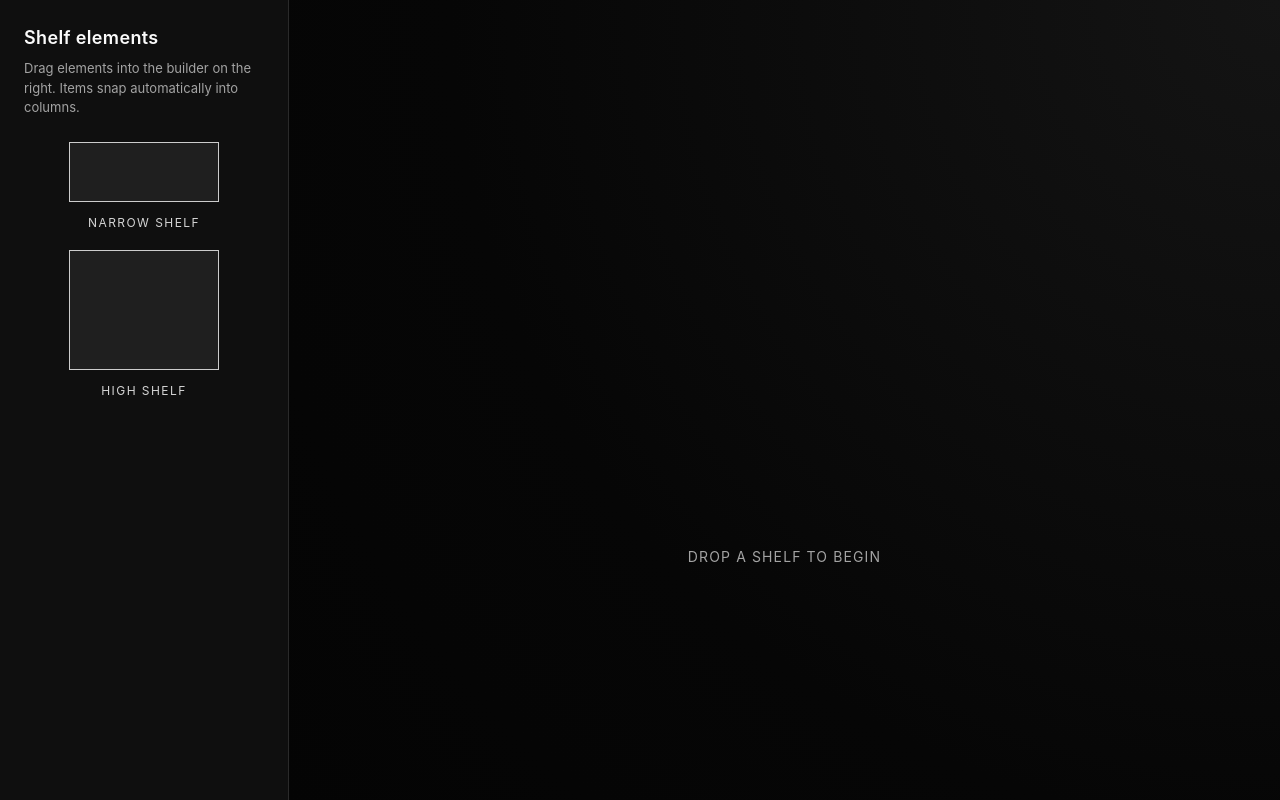
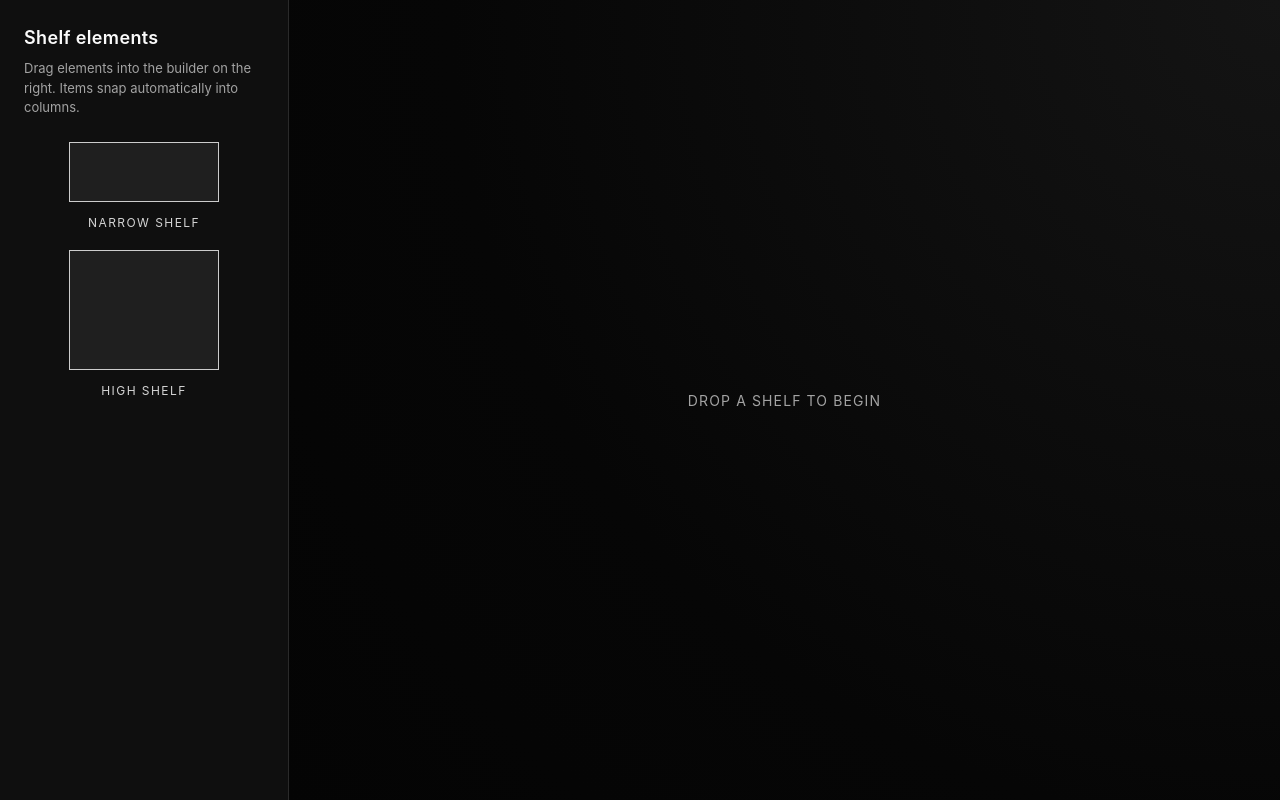
Before and after one commit to Scr1pting/lagertool, a React (Vite) app: page / in a window 1280 px wide. Built offline with nearby package versions, Linux system fonts and the light colour scheme.

Commit message:
Add fluent transitions between ShelfBuilder states

```diff
--- a/package.json
+++ b/package.json
@@ -11,6 +11,7 @@
   },
   "dependencies": {
     "@dnd-kit/core": "^6.3.1",
+    "framer-motion": "^12.23.24",
     "react": "^19.1.1",
     "react-dom": "^19.1.1",
     "react-router-dom": "^7.9.4"
--- a/src/features/shelves/components/Canvas.module.css
+++ b/src/features/shelves/components/Canvas.module.css
@@ -3,8 +3,8 @@
   display: flex;
   align-items: stretch;
   justify-content: center;
-  padding: 32px;
   box-sizing: border-box;
+  overflow-x: scroll;
 }
 
 .workspace {
@@ -13,10 +13,8 @@
   display: flex;
   align-items: flex-end;
   justify-content: center;
-  gap: 24px;
+  gap: 0;
   min-height: 420px;
-  padding: 32px;
-  border-radius: 16px;
 }
 
 .columnsArea {
@@ -26,14 +24,14 @@
   justify-content: center;
   align-items: flex-end;
   gap: 0;
-  min-height: 360px;
+  min-height: 100%;
 }
 
 .edgeDropZone {
   position: absolute;
   top: 0;
   bottom: 0;
-  width: 96px;
+  width: max(100%, 180px);
   pointer-events: none;
 }
 
@@ -78,7 +76,6 @@
   align-items: stretch;
   gap: 0;
   padding: 0;
-  border-radius: 12px;
   box-sizing: border-box;
   transition: border-color 0.15s ease, box-shadow 0.15s ease;
   min-height: 360px;
--- a/src/features/shelves/components/Palette.module.css
+++ b/src/features/shelves/components/Palette.module.css
@@ -12,7 +12,7 @@
   height: 100%;
   flex-shrink: 0;
   align-self: stretch;
-  overflow-y: auto;
+  overflow: hidden;
 }
 
 .paletteTitle {
--- a/src/features/shelves/components/Palette.tsx
+++ b/src/features/shelves/components/Palette.tsx
@@ -19,13 +19,13 @@ function Palette() {
 
       <div className={styles.paletteList}>
         {catalogEntries.map(([itemType, itemDef]) => (
-          <div className={styles.paletteItem}>
+          <div key={itemType} className={styles.paletteItem}>
             <ShelfPiece
               itemDef={itemDef}
               draggableId={`palette-${itemType}`}
               dragData={{ source: 'palette', itemType }}
-              applyTransform={false}
-              data-type={itemType} />
+              data-type={itemType}
+            />
             <span className={styles.paletteCaption}>{ITEM_CATALOG[itemType].label}</span>
           </div>
         ))}
--- a/src/features/shelves/components/ShelfPiece.tsx
+++ b/src/features/shelves/components/ShelfPiece.tsx
@@ -1,5 +1,5 @@
 import { useDraggable } from '@dnd-kit/core';
-import { CSS } from '@dnd-kit/utilities';
+import { motion } from 'framer-motion';
 import type { CSSProperties, HTMLAttributes } from 'react';
 
 import { type ShelfItemDefinition } from '../types/shelf';
@@ -28,7 +28,6 @@ interface ShelfPieceProps extends HTMLAttributes<HTMLDivElement> {
   itemDef: ShelfItemDefinition,
   draggableId: string;
   dragData: DragItemData;
-  applyTransform?: boolean;
 }
 
 
@@ -36,10 +35,9 @@ function ShelfPiece({
   itemDef,
   draggableId,
   dragData,
-  applyTransform = true,
   ...divProps
 }: ShelfPieceProps) {
-  const { attributes, listeners, setNodeRef, isDragging, transform } = useDraggable({
+  const { attributes, listeners, setNodeRef, isDragging } = useDraggable({
     id: draggableId,
     data: dragData,
   });
@@ -47,25 +45,27 @@ function ShelfPiece({
   const { style, className: incomingClassName, ...restDivProps } = divProps;
   const combinedStyle: CSSProperties = { ...(style ?? {}) };
 
-  if (applyTransform && transform) {
-    combinedStyle.transform = CSS.Transform.toString(transform);
-  }
-
   const combinedClassName = [incomingClassName, styles.pieceWrapper, isDragging ? styles.pieceDragging : ""]
     .filter(Boolean)
     .join(' ');
 
   return (
-    <div
-      ref={setNodeRef}
-      {...listeners}
-      {...attributes}
+    <motion.div
+      layout
+      transition={{ duration: 0.2, ease: 'easeOut' }}
       style={combinedStyle}
       className={combinedClassName}
-      {...restDivProps}
     >
-      <ShelfPieceInner itemDef={itemDef} />
-    </div>
+      <div
+        ref={setNodeRef}
+        {...listeners}
+        {...attributes}
+        {...restDivProps}
+        style={{ width: '100%', height: '100%' }}
+      >
+        <ShelfPieceInner itemDef={itemDef} />
+      </div>
+    </motion.div>
   );
 };
 
--- a/src/pages/ShelfBuilder.module.css
+++ b/src/pages/ShelfBuilder.module.css
@@ -8,5 +8,5 @@
   background: radial-gradient(circle at top right, #141414 0%, #060606 55%, #030303 100%);
   color: #f5f5f5;
   box-sizing: border-box;
-  overflow: hidden;
+  overflow-x: hidden;
 }
```
Also changed, not shown: Screenshot 2025-10-11 at 09.35.20.png (added), src/features/shelves/components/Canvas.tsx (line endings or trailing spaces), 1 other file (tests, documents, lock files or other folders).
